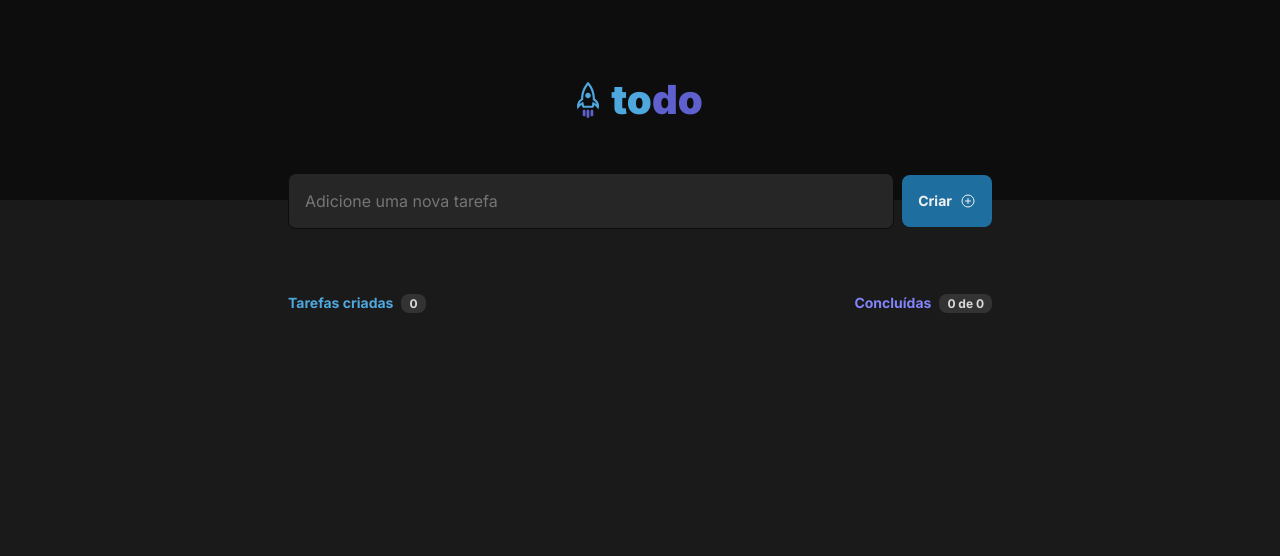
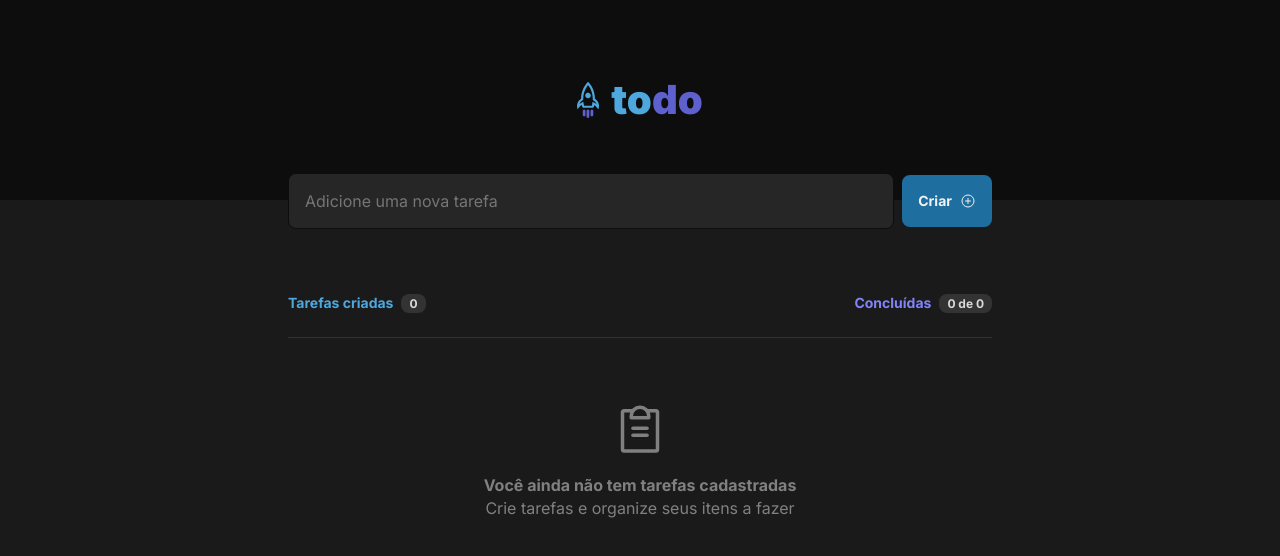
Before and after one commit to GFrasson/ignite-todo-list, a React (Vite) app: page / in a window 1280 px wide. Shown: the top 556 px of the page. Built offline with nearby package versions, Linux system fonts and the light colour scheme.

Commit message:
Show info when tasks are empty

```diff
--- a/src/App.module.css
+++ b/src/App.module.css
@@ -85,6 +85,24 @@
     margin-right: 0.5rem;
 }
 
+.emptyTasks {
+    padding: 4rem;
+    display: flex;
+    flex-direction: column;
+    justify-content: center;
+    align-items: center;
+    color: var(--gray-300);
+    border-top: 1px solid var(--gray-400);
+}
+
+.emptyTasks svg {
+    margin-bottom: 1rem;
+}
+
+.emptyTasksTitle {
+    font-weight: 700;
+}
+
 @media (max-width: 768px) {
     html {
         font-size: 87.5%;
--- a/src/App.tsx
+++ b/src/App.tsx
@@ -1,5 +1,5 @@
 import { FormEvent, useState } from 'react';
-import { PlusCircle } from 'phosphor-react';
+import { PlusCircle, ClipboardText } from 'phosphor-react';
 import { v4 as uuidV4 } from 'uuid';
 
 import { Header } from './components/Header';
@@ -93,6 +93,19 @@ function App() {
           </header>
 
           {
+            tasks.length === 0 ? (
+              <>
+                <div className={styles.emptyTasks}>
+                  <ClipboardText size={56} />
+                  <p className={styles.emptyTasksTitle}>
+                    Você ainda não tem tarefas cadastradas
+                  </p>
+                  <p>
+                    Crie tarefas e organize seus itens a fazer
+                  </p>
+                </div>
+              </>
+            ) : (
               tasks.map((task) => (
                 <Task
                   key={task.id}
@@ -103,6 +116,7 @@ function App() {
                   onTaskDelete={handleDeleteTask}
                 />
               ))
+            )
           }
         </main>
       </div>
```
Lines whose indentation alone changed are shown as unchanged.
